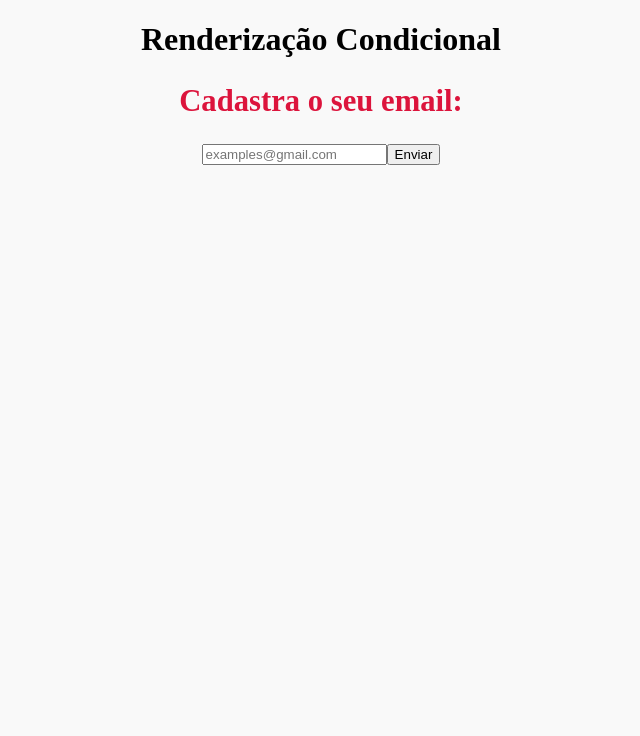
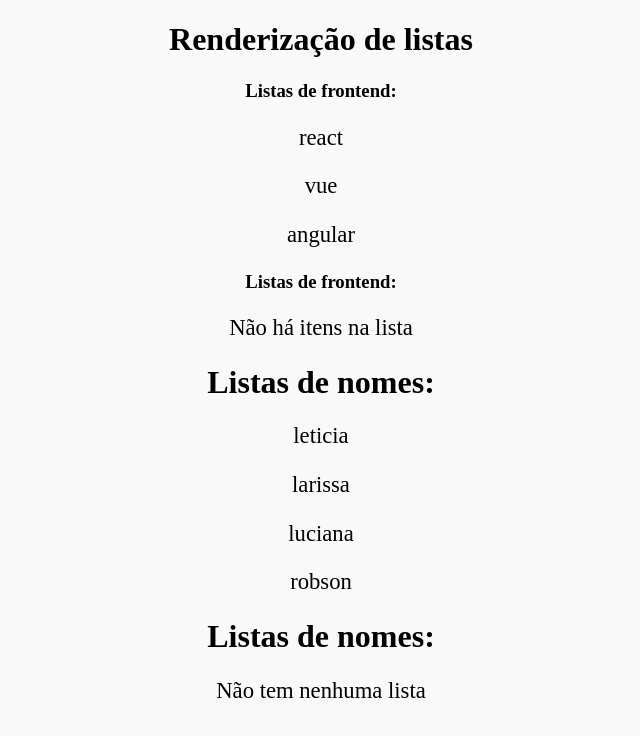
Before and after one commit to LetFa/meu-projeto, a React (Create React App) app: page / in a window 1280 px wide. Shown: the top 736 px of the page, without its empty margins (319-959 px from the left). Built offline with nearby package versions, Linux system fonts and the light colour scheme.

Commit message:
renderizando listas

```diff
--- a/src/App.js
+++ b/src/App.js
@@ -1,12 +1,20 @@
 import './App.css'
-import Condicional from './components/Condicional';
+import OutraList from './components/OutraList';
+import NomesList from './components/NomesList';
 
 function App() {
 
+  const meusItens = ["react", "vue", "angular"];
+  const nomesItens = ["leticia", "larissa", "luciana", "robson"];
+
+
   return (
     <div className="App">
-      <h1>Renderização Condicional</h1>
-      <Condicional />
+      <h1>Renderização de listas</h1>
+      <OutraList itens={meusItens} />
+      <OutraList itens={[]} />
+      <NomesList nomes={nomesItens} />
+      <NomesList nomes={[]} />
     </div>
   );
 }
--- /dev/null
+++ b/src/components/NomesList.js
@@ -0,0 +1,21 @@
+function NomesList({nomes}){
+
+  return(
+   <>
+
+     <h1>Listas de nomes:</h1>
+     {nomes.length > 0 ? (
+
+       nomes.map((nome, index) => (
+        <p key={index}>{nome}</p>
+       ))) : (
+          <p>Não tem nenhuma lista</p>
+       )
+     }
+   </>
+
+  );
+
+}
+
+export default NomesList
--- /dev/null
+++ b/src/components/OutraList.js
@@ -0,0 +1,20 @@
+function OutraList({itens}){
+
+   return(
+
+    <>
+       <h3>Listas de frontend:</h3>
+       {itens.length > 0 ? (
+
+         itens.map((item, index) => (
+            <p key={index}>{item}</p>
+         ))) : (
+          <p>Não há itens na lista</p>
+         )}
+    </>
+
+   );
+
+}
+
+export default OutraList
```
